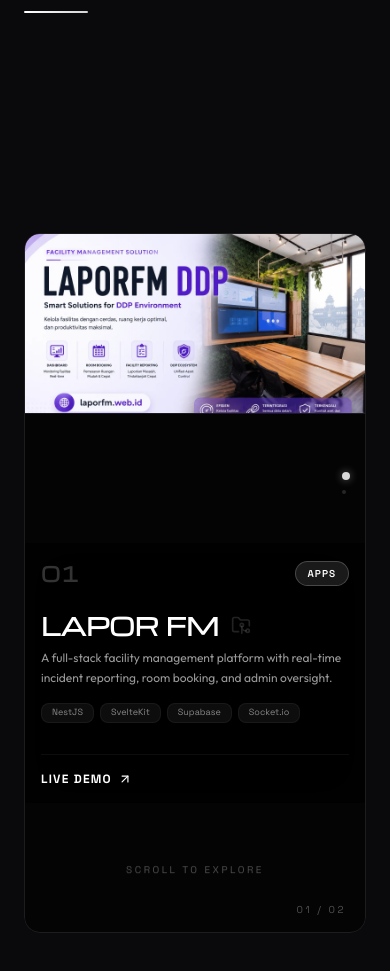
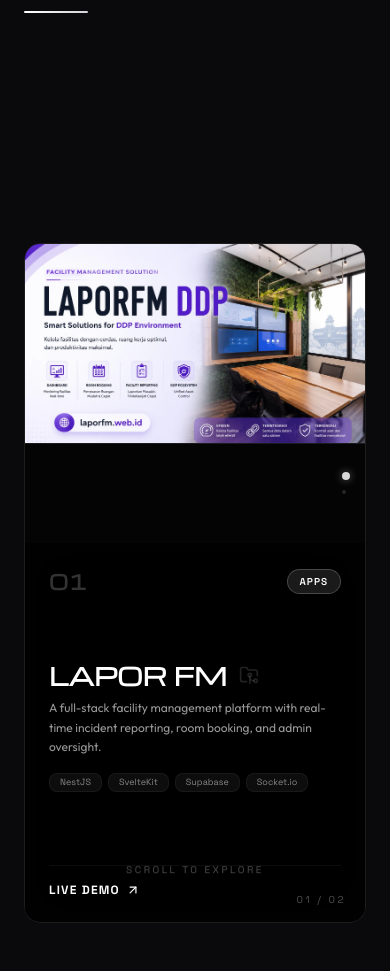
Before and after one commit to fathurrach/portofolio-atnx, a React (Vite) app: page / in a window 390 px wide. Shown: the part 3520-4491 px from the top of the page. Built offline with nearby package versions, Linux system fonts and the light colour scheme.

Commit message:
fix: increase card height to 560px and fix responsive layout to prevent content clipping

```diff
--- a/src/components/Portfolio.tsx
+++ b/src/components/Portfolio.tsx
@@ -77,7 +77,7 @@
     content: (
       <div className="grid grid-cols-1 md:grid-cols-12 w-full h-full bg-slate-900/90 dark:bg-black/60 backdrop-blur-xl border border-white/10 rounded-2xl md:rounded-3xl overflow-hidden">
         {/* Left Column: Details */}
-        <div className="order-2 md:order-1 col-span-1 md:col-span-5 flex flex-col justify-between p-4 sm:p-5 md:p-8 h-[260px] md:h-full bg-slate-900/90 dark:bg-black/60 backdrop-blur-xl">
+        <div className="order-2 md:order-1 col-span-1 md:col-span-5 flex flex-col justify-between p-6 md:p-8 h-auto min-h-[280px] bg-slate-900/90 dark:bg-black/60 backdrop-blur-xl">
           {/* Top Bar */}
           <div className="flex items-center justify-between">
             <span className="font-heading font-extrabold text-xl text-white/20 select-none">
@@ -141,11 +141,11 @@
         </div>
 
         {/* Right Column: Project Showcase Image */}
-        <div className="order-1 md:order-2 col-span-1 md:col-span-7 relative h-[180px] md:h-full overflow-hidden bg-slate-950/20 border-b md:border-b-0 md:border-l border-white/10">
+        <div className="order-1 md:order-2 col-span-1 md:col-span-7 relative h-[200px] md:h-full overflow-hidden bg-slate-950/20 border-b md:border-b-0 md:border-l border-white/10">
           <img
             src={project.image}
             alt={project.title}
-            className="w-full h-full object-cover transition-transform duration-700 hover:scale-103"
+            className="w-full h-full object-cover transition-transform duration-700 hover:scale-103 absolute inset-0"
             loading="lazy"
           />
         </div>
@@ -177,7 +177,7 @@
       {/* Stacking Cards */}
       <StackingCards
         cards={stackCards}
-        cardHeight={520}
+        cardHeight={560}
         scrollPerCard={400}
       />
     </section>
--- a/src/components/ui/stacking-cards.tsx
+++ b/src/components/ui/stacking-cards.tsx
@@ -32,9 +32,9 @@
   const N = cards.length;
   const totalScrollZone = N * scrollPerCard;
 
-  // Dynamic card height: taller on mobile to prevent content clipping
+  // Dynamic card height: adapt to viewport for both mobile and desktop
   const effectiveCardHeight = isMobile
-    ? Math.max(cardHeight, Math.min(vpH * 0.85, 700))
+    ? Math.max(cardHeight, Math.min(vpH * 0.82, 680))
     : cardHeight;
 
   useEffect(() => {
@@ -123,7 +123,7 @@
             maxWidth: "72rem",
             margin: "0 auto",
             padding: "0 1.5rem",
-            height: effectiveCardHeight,
+            minHeight: effectiveCardHeight,
           }}
         >
           {cards.map((card, index) => {
```
